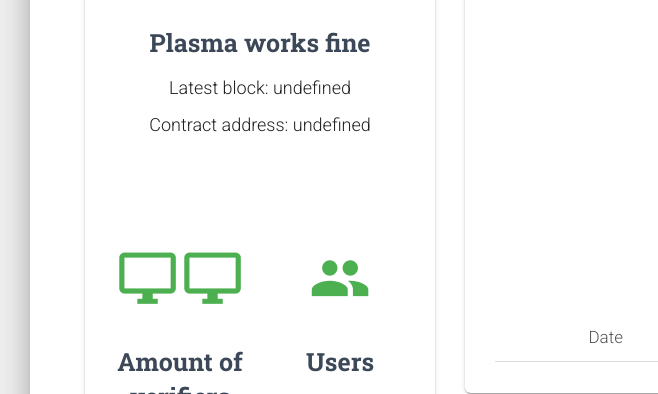
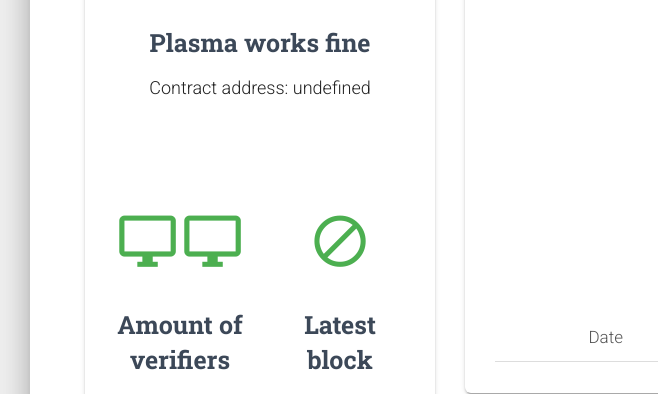
Before and after one commit to BANKEX/ETHSingapore-hackathon, a plain HTML site: page frontend/index.html in a window 1280 px wide. Shown: the part 865-1259 px from the top of the page, 0-658 px from the left. Drawn offline with Linux system fonts and the light colour scheme; no server answers.

Commit message:
clear handlers

```diff
--- a/frontend/index.html
+++ b/frontend/index.html
@@ -171,7 +171,6 @@
 
                                     </div>
                                     <h3 class="info-title">Plasma works fine</h3>
-                                    <h4>Latest block: <span id="latest_block"></span></h4>
                                     <h4>Contract address: <span id="contract_address"></span></h4>
                                 </div>
 
@@ -189,10 +188,10 @@
                             <div class="col-md-6 text-center">
                                 <div class="info">
                                     <div class="icon icon-success">
-                                        <i class="material-icons">people</i>
+                                        <i class="material-icons">block</i>
                                     </div>
-                                    <h3 class="info-title">Users</h3>
-                                    <h3><span id="users"></span></h3>
+                                    <h3 class="info-title">Latest block</h3>
+                                    <h3> <span id="latest_block"></span></h3>
                                 </div>
                             </div>
                         </div>
@@ -371,14 +370,12 @@
     window.setInterval(async function () {
         let block_number = await block_number_get();
         let verifiers_amount = await verifiers_amount_get();
-        let users = await users_get();
         let balance = await balance_get();
         let my_balance = await my_balance_get();
         let contract_address = await contract_address_get();
 
         document.getElementById("latest_block").innerText = block_number;
         document.getElementById("verifiers_amount").innerText = verifiers_amount;
-        document.getElementById("users").innerText = users;
         document.getElementById("balance").innerText = balance;
         document.getElementById("my_balance").innerText = my_balance;
         document.getElementById("contract_address").innerText = contract_address;
@@ -387,7 +384,7 @@
         update();
         make_table();
 
-    }, 5000);
+    }, 500);
 
 
     async function contract_address_get() {
@@ -410,12 +407,6 @@
         return (result.verifiers_amount);
     }
 
-    async function users_get() {
-        const result = await getRequest("", "", "usersCount");
-        // console.log(result.users);
-        return (result.users);
-    }
-
     async function balance_get() {
         const result = await getRequest("", "", "totalBalance");
         // console.log(result.balance);
```
Also changed, not shown: 2 other files.
